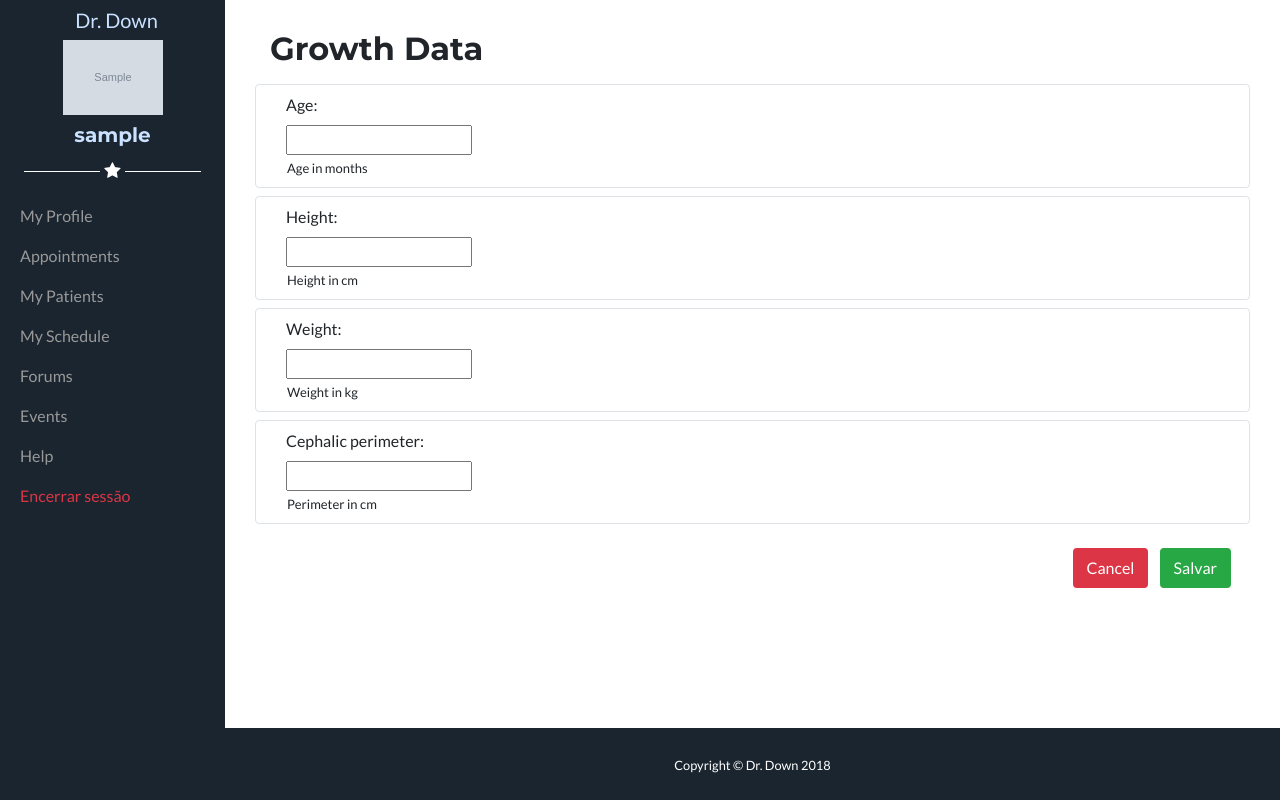
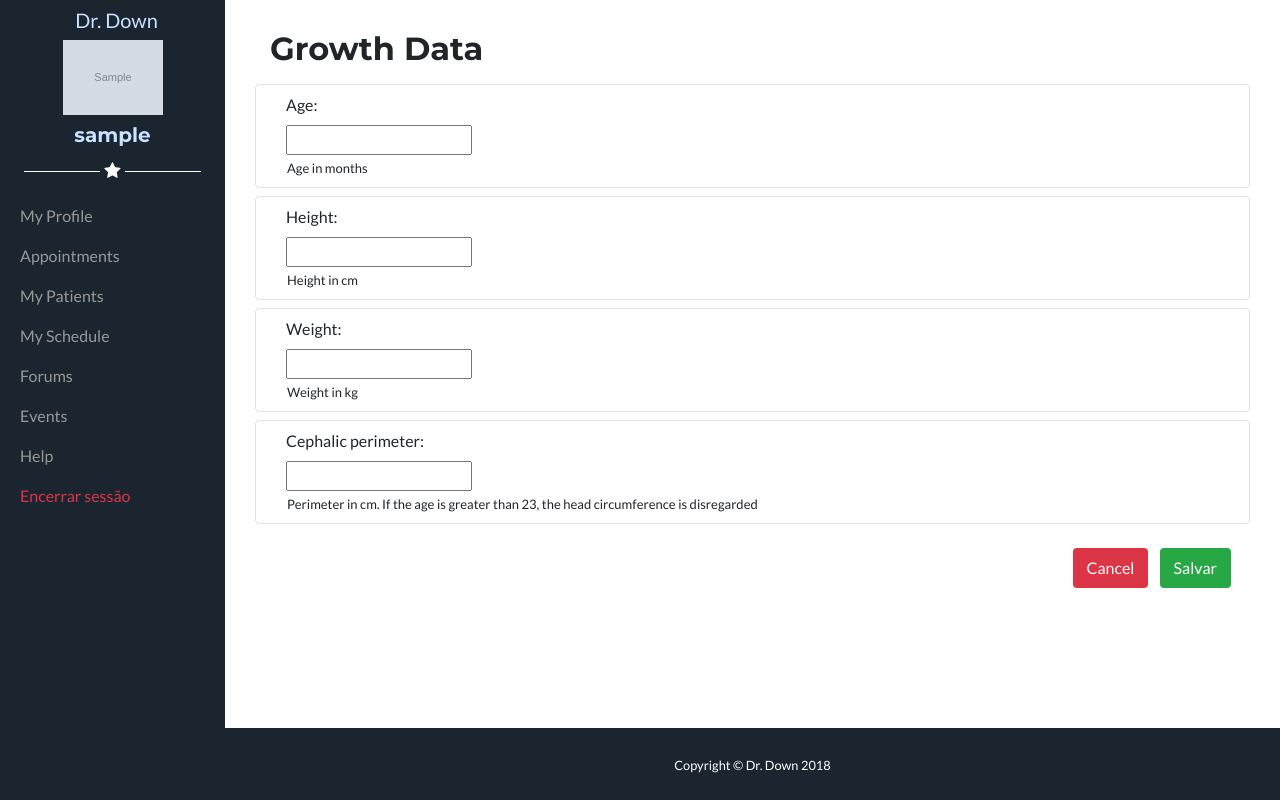
Before and after one commit to fga-eps-mds/2018.1-Dr-Down, a Django app: a page that uses drdown/medicalrecords/templates/medicalrecords/medicalrecord_curves_form.html in a window 1280 px wide. Run offline with Django 3.2, Linux system fonts and the light colour scheme; a user stored in the database is signed in; tables that the repository leaves empty hold one stand-in row (values such as "Sample post"); grey boxes marked "Sample" are stand-in pictures; parts of the project's set-up code (start-up, migrations or seed data) failed here and were passed over; some libraries are stand-ins or nearby versions.

Commit message:
Adding age ordering in curves
Adding curves context in view_medical_record

Adding a help_text in cephalic_perimeter field

Co-authored-by: Guilherme Guy <guilhermeguy349@gmail.com>

```diff
--- a/drdown/medicalrecords/templates/medicalrecords/curves.html
+++ b/drdown/medicalrecords/templates/medicalrecords/curves.html
@@ -34,7 +34,7 @@
         </thead>
 
         <tbody>
-          {% for curve in related_patient.curves_set.all %}
+          {% for curve in curves %}
             <tr>
               <td>{{curve.age}} {% trans 'months'%}</td>
               <td>{{curve.weight|floatformat:2}} Kg</td>
--- a/drdown/medicalrecords/templates/medicalrecords/medicalrecord_curves_form.html
+++ b/drdown/medicalrecords/templates/medicalrecords/medicalrecord_curves_form.html
@@ -154,8 +154,7 @@
                   <input class="span4 input-big" id="cephalic_perimeter" name="cephalic_perimeter"value=""/>
                 </div>
 
-                <font size="2" class="ml-3">{% trans 'Perimeter in cm' %}</font>
-
+                <font size="2" class="ml-3">{% trans 'Perimeter in cm. If the age is greater than 23, the head circumference is disregarded' %}</font>
               </div>
             </div>
 
--- a/drdown/medicalrecords/views/view_medical_record.py
+++ b/drdown/medicalrecords/views/view_medical_record.py
@@ -60,7 +60,10 @@ class MedicalRecordsList(UserPassesTestMixin, ListView):
         complaints = Complaint.objects.filter(patient=patient)
         risk = Risk.objects.filter(patient=patient)
 
+        curves = patient.curves_set.all().order_by('age')
+
         context['complaints'] = complaints
+        context['curves'] = curves
         context['medicines'] = medicines
         context['staticdata'] = staticdata
 
```
